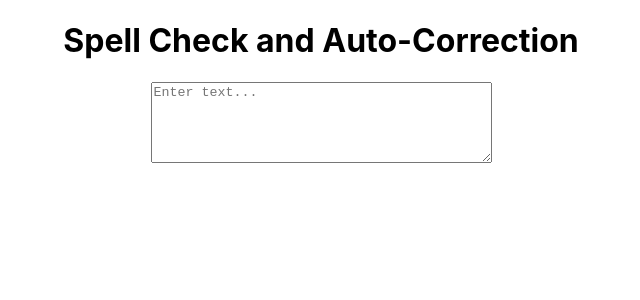
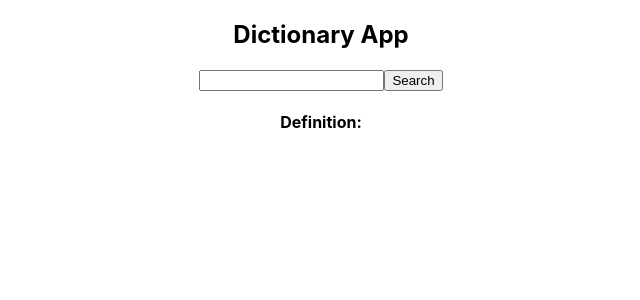
Before and after one commit to Debnath-Sinhababu/countryflagapp, a React (Create React App) app: page / in a window 1280 px wide. Shown: the top 300 px of the page, without its empty margins (319-959 px from the left). Built offline with nearby package versions, Linux system fonts and the light colour scheme.

Commit message:
dictionary app

```diff
--- a/src/App.js
+++ b/src/App.js
@@ -6,60 +6,42 @@ import './App.css';
 
 function App() {
 
-  const customDictionary = {
-    teh: "the",
-    wrok: "work",
-    fot: "for",
-    exampl: "example",
-  };
+  const [inputval, setinputval]=useState('')
+  const [defination, setdefination]=useState('')
 
-  const SpellCheckApp = () => {
-    const [inputText, setInputText] = useState("");
-    const [suggestedText, setSuggestedText] = useState("");
+ let dictionary= [
 
-    const handleInputChange = (e) => {
-      const text = e.target.value;
-      setInputText(text);
+    { word: "React", meaning: "A JavaScript library for building user interfaces." },
 
-      // Implement a basic spelling check and correction
-      const words = text.split(" ");
-      const correctedWords = words.map((word) => {
-        const correctedWord = customDictionary[word.toLowerCase()];
-        return correctedWord || word;
-      });
+    { word: "Component", meaning: "A reusable building block in React." },
 
-      const correctedText = correctedWords.join(" ");
+    { word: "State", meaning: "An object that stores data for a component." }
 
-      // Set the suggested text (first corrected word)
-      const firstCorrection = correctedWords.find(
-        (word, index) => word !== words[index]
-      );
-      setSuggestedText(firstCorrection || "");
-    };
+]
 
-    return (
-      <div>
-        <h1>Spell Check and Auto-Correction</h1>
-        <textarea
-          value={inputText}
-          onChange={handleInputChange}
-          placeholder="Enter text..."
-          rows={5}
-          cols={40}
-        />
-        {suggestedText && (
-          <p>
-            Did you mean: <strong>{suggestedText}</strong>?
-          </p>
-        )}
-      </div>
-    );
-  };
+  function getindictionary(){
+  let filteredval=  dictionary.filter((obj)=>{
+
+    return obj.word.toLowerCase()==inputval.toLowerCase()
+
+    })
+    if(filteredval.length){
+      setdefination(filteredval[0].meaning)
+    } else{
+      setdefination('Word not found in the dictionary.')
+    }
+  }
 
 
   return (
     <div className="App">
-   <SpellCheckApp/>
+    <h2>Dictionary App</h2>
+    <div>
+    <input type="text" value={inputval} onChange={(e)=>setinputval(e.target.value)}/>
+    <button onClick={getindictionary}>Search</button>
+    </div>
+    <h4>Definition:</h4>
+    {defination && <p>{defination}</p>}
     </div>
   );
 }
```
